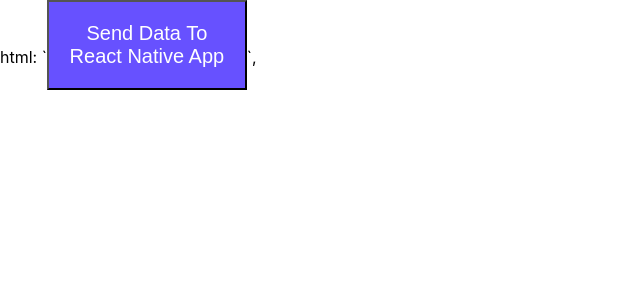
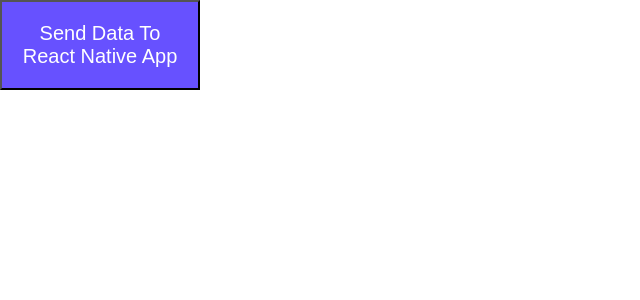
Before and after one commit to Whycodex/Dummy-Website, a React (Create React App) app: page / in a window 1280 px wide. Shown: the top 300 px of the page, without its empty margins (0-640 px from the left). Built offline with nearby package versions, Linux system fonts and the light colour scheme.

Commit message:
Changed onclick function

```diff
--- a/src/App.js
+++ b/src/App.js
@@ -1,18 +1,24 @@
 import React from "react";
 
 function App() {
-  const sendDataToReactNativeApp = async () => {
-    window.ReactNativeWebView.postMessage('Data from WebView / Website');
-  };
   return (
-    <div>
-        html: `
-        <meta name="viewport" content="width=device-width, initial-scale=1" />
-        <button onclick="sendDataToReactNativeApp()" style={{padding: 20, width: 200, fontSize: 20, color: 'white', backgroundColor: '#6751ff'}}>
-          Send Data To React Native App
-        </button>
-        `,
-      </div>
+    <>
+      <meta name="viewport" content="width=device-width, initial-scale=1" />
+      <button
+        onclick={async () => {
+          window.ReactNativeWebView.postMessage('Data from WebView / Website');
+        }}
+        style={{
+          padding: 20,
+          width: 200,
+          fontSize: 20,
+          color: "white",
+          backgroundColor: "#6751ff"
+        }}
+      >
+        Send Data To React Native App
+      </button>
+    </>
   );
 }
 
```
